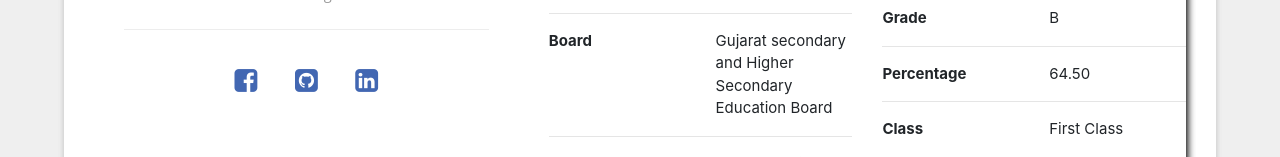
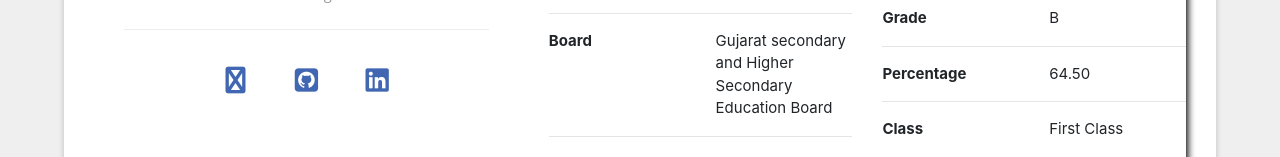
Before and after one commit to ajaymayani/ajaymayani.github.io, a plain HTML site: page index.html in a window 1280 px wide. Shown: the part 568-725 px from the top of the page. Drawn offline with nearby package versions, Linux system fonts and the light colour scheme.

Commit message:
Update index.html

```diff
--- a/index.html
+++ b/index.html
@@ -10,6 +10,7 @@
 
   <link rel='stylesheet prefetch'
     href='https://cdnjs.cloudflare.com/ajax/libs/font-awesome/4.7.0/css/font-awesome.min.css'>
+  <link href="/your-path-to-fontawesome/css/all.css" rel="stylesheet">
   <link rel='stylesheet prefetch' href='https://fonts.googleapis.com/css?family=Montserrat:300,400,500,600'>
 
   <link rel="stylesheet" href="css/style.css">
@@ -37,8 +38,8 @@
           </p>
           <div class="social">
             <a href="https://www.facebook.com/ajay.mayani.378" target="_blank"><i class="fa fa-facebook-square" aria-hidden="true"></i></a>
-           <a href="https://github.com/ajaymayani" target="_blank"><i class="fa fa-github-square" aria-hidden="true"></i></a>
-          <a href="https://www.linkedin.com/in/ajay-mayani-4bb327159/" target="_blank"><i class="fa fa-linkedin-square" aria-hidden="true"></i></a>
+           <a href="https://github.com/ajaymayani" target="_blank"><i class="fa-brands fa-github-square"></i></a>
+          <a href="https://www.linkedin.com/in/ajay-mayani-4bb327159/" target="_blank"><i class="fa-brands fa-linkedin"></i></a>
           </div>
         </div>
 
```
